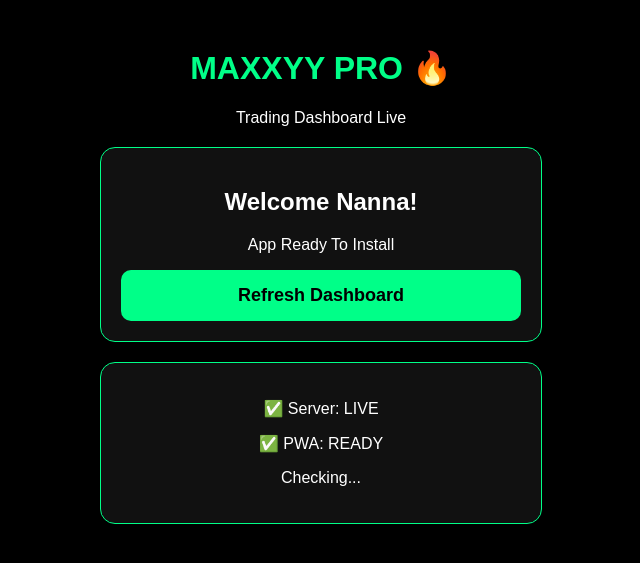
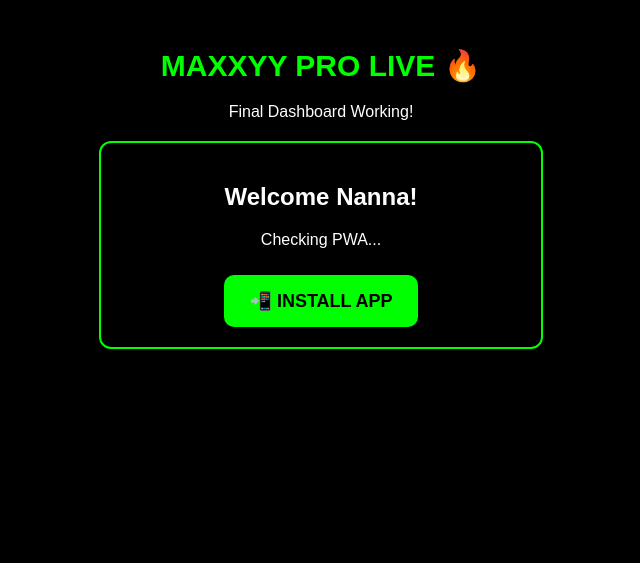
Before and after one commit to isramsunil-afk/MAXXYY-PRO, a FastAPI app: page / in a window 1280 px wide. Shown: the top 563 px of the page, without its empty margins (319-959 px from the left). Run offline with FastAPI, Linux system fonts and the light colour scheme.

Commit message:
Refactor dashboard HTML and styles
Updated the dashboard HTML structure and styles for improved presentation and functionality.

```diff
--- a/templates/dashboard.html
+++ b/templates/dashboard.html
@@ -1,62 +1,21 @@
 <!DOCTYPE html>
-<html lang="en">
-<head>
+<html><head>
 <meta charset="UTF-8">
-<meta name="viewport" content="width=device-width, initial-scale=1.0">
+<meta name="viewport" content="width=device-width,initial-scale=1">
 <title>MAXXYY PRO</title>
 <link rel="manifest" href="/manifest.json">
-<meta name="theme-color" content="#000000">
-<link rel="icon" href="/logo.png">
-<style>
-body{background:#000;color:#fff;font-family:Arial;text-align:center;padding:20px}
-h1{color:#00ff88;font-size:32px}
-.card{background:#111;border:1px solid #00ff88;border-radius:15px;padding:20px;margin:20px auto;max-width:400px}
-button{background:#00ff88;color:#000;border:none;padding:15px 30px;border-radius:10px;font-weight:bold;font-size:18px;width:100%}
-#installBtn{display:none;background:#fff;color:#000;margin-top:15px}
-</style>
-</head>
-<body>
-<h1>MAXXYY PRO 🔥</h1>
-<p>Trading Dashboard Live</p>
-
-<div class="card">
+<meta name="theme-color" content="#00ff00">
+<style>body{background:#000;color:#fff;font-family:sans-serif;text-align:center;padding:20px}h1{color:#0f0;font-size:30px}.box{border:2px solid #0f0;border-radius:12px;padding:20px;margin:20px auto;max-width:400px}#install{padding:15px 25px;background:#0f0;color:#000;border:none;border-radius:10px;font-weight:bold;font-size:18px;margin-top:10px}</style>
+</head><body>
+<h1>MAXXYY PRO LIVE 🔥</h1>
+<p>Final Dashboard Working!</p>
+<div class="box">
 <h2>Welcome Nanna!</h2>
-<p>App Ready To Install</p>
-<button onclick="location.reload()">Refresh Dashboard</button>
-<button id="installBtn">📲 Install App</button>
+<p id="msg">Checking PWA...</p>
+<button id="install">📲 INSTALL APP</button>
 </div>
-
-<div class="card">
-<p>✅ Server: LIVE</p>
-<p>✅ PWA: READY</p>
-<p id="pwaStatus">Checking...</p>
-</div>
-
 <script>
-// SERVICE WORKER REGISTER
-if ('serviceWorker' in navigator) {
-  navigator.serviceWorker.register('/sw.js').then(()=>{
-    document.getElementById('pwaStatus').innerHTML='✅ App Install Ready!';
-  });
-}
-
-// INSTALL PROMPT
-let deferredPrompt;
-window.addEventListener('beforeinstallprompt', (e)=>{
-  e.preventDefault();
-  deferredPrompt=e;
-  document.getElementById('installBtn').style.display='block';
-});
-document.getElementById('installBtn').addEventListener('click', ()=>{
-  if(deferredPrompt){
-    deferredPrompt.prompt();
-    deferredPrompt.userChoice.then(choice=>{
-      if(choice.outcome==='accepted') alert('GETHU NANNA! App Installed 🔥');
-    });
-  } else {
-    alert('Chrome 3 dots -> Add to Home Screen nokku nanna!');
-  }
-});
-</script>
-</body>
-</html>
+if('serviceWorker' in navigator){navigator.serviceWorker.register('/sw.js').then(()=>{document.getElementById('msg').innerHTML='✅ PWA Ready! Install Chey!'})}
+let p;window.addEventListener('beforeinstallprompt',e=>{e.preventDefault();p=e;});
+document.getElementById('install').onclick=()=>{if(p){p.prompt();p.userChoice.then(r=>{if(r.outcome==='accepted')alert('GETHU NANNA! Installed! 🔥')})}else{alert('Chrome 3 dots -> Add to Home Screen nokku nanna!')}}
+</script></body></html>
```
